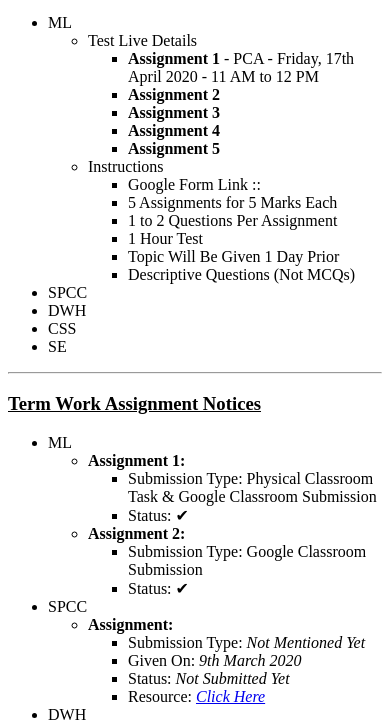
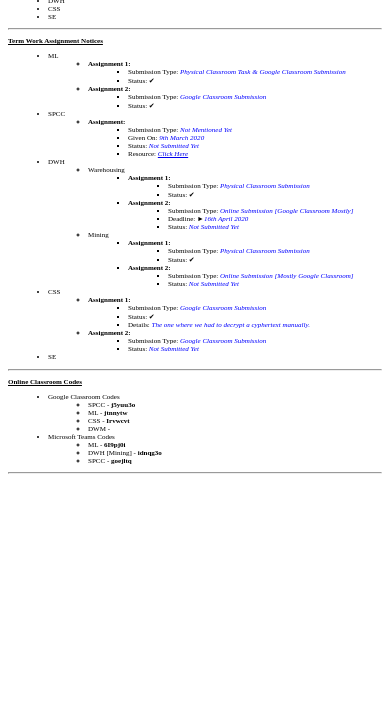
Before and after one commit to neelpatel3039/imp-notice-comps, a plain HTML site: page index.html in a window 390 px wide. Shown: the part 174-895 px from the top of the page. After the commit the page ends 844 px from the top, so only its background shows below. Drawn offline with Linux system fonts and the light colour scheme.

Commit message:
Making Mobile Comfortable

```diff
--- a/index.html
+++ b/index.html
@@ -2,6 +2,14 @@
     <head>
         <title>COMPS TE A</title>
         <meta name="viewport" content="width=device-width, initial-scale=1.0">
+        <style>
+            *{
+                font-size:1.8vw;
+            }
+            i{
+                color: blue;
+            }
+        </style>
     </head>
     <body>
         <div>
@@ -49,13 +57,13 @@
                     <ul>
                         <li><b>Assignment 1: </b>
                             <ul>
-                                <li>Submission Type: Physical Classroom Task & Google Classroom Submission</li>
+                                <li>Submission Type: <i>Physical Classroom Task & Google Classroom Submission</i></li>
                                 <li>Status: &#10004;</li>
                             </ul>
                         </li>
                         <li><b>Assignment 2: </b>
                             <ul>
-                                <li>Submission Type: Google Classroom Submission</li>
+                                <li>Submission Type: <i>Google Classroom Submission</i></li>
                                 <li>Status: &#10004;</li>
                             </ul>
                         </li>
```
